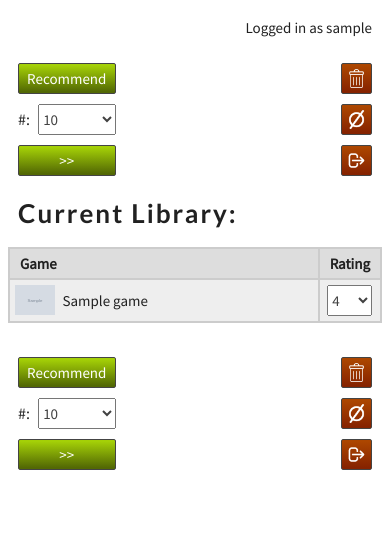
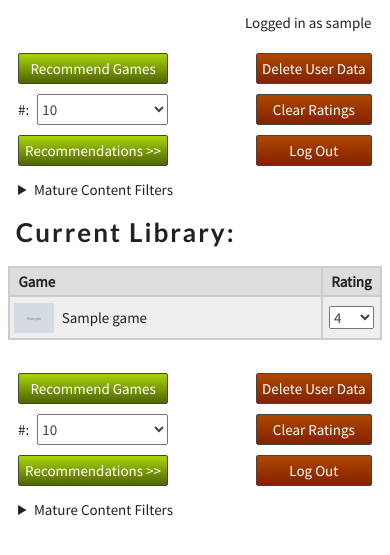
Before and after one commit to SSpectre/custom-steam-recommendations, a Flask app: template templates/owned_games.html in a window 390 px wide. Shown: the top 555 px of the page. Run offline with Flask 3, Linux system fonts and the light colour scheme; the template is opened without the code that fills it: most values are stand-ins (such as "Sample title", 1, 10 or a date in 2020); grey boxes marked "Sample" are stand-in pictures; parts of the project's set-up code (start-up, migrations or seed data) failed here and were passed over.

Commit message:
Altered thin window layouts, replaced px units with em, added Mature Content Filter template

```diff
--- a/static/scripts/owned_games.js
+++ b/static/scripts/owned_games.js
@@ -225,14 +225,14 @@ function switchColumns() {
     let showingLibrary = button.data('showinglibrary');
 
     if (showingLibrary) {
-        button.html("<<");
+        button.html("<< Library");
         button.data('showinglibrary', "")
 
         $('#library-column').css('display', 'none');
         $('#rec-column').css('display', 'inline-block');
     }
     else {
-        button.html(">>");
+        button.html("Recommendations >>");
         button.data('showinglibrary', "true")
 
         $('#library-column').css('display', 'inline-block');
--- a/static/stylesheets/csr-style.css
+++ b/static/stylesheets/csr-style.css
@@ -3,8 +3,8 @@
 }
 
 button img {
-    width: 19px;
-    height: 19px;
+    width: 1.2675em;
+    height: 1.2675em;
     margin: 0;
     display: none;
 }
@@ -23,12 +23,13 @@ button img {
 
 p {
     text-align: right;
-    margin-bottom: 12.5px;
+    margin-bottom: 0.85em;
+    margin-inline: 0.7em;
+    line-height: 1em;
 }
 
-p,
 h1 {
-    margin-inline: 10px;
+    margin-inline: 0.3em;
 }
 
 #csr-buttons {
@@ -46,16 +47,16 @@ h1 {
 
 .align-left,
 .align-right {
-    margin-top: 10px;
+    margin-top: 0.67em;
 }
 
 .align-left {
-    margin-left: 10px;
+    margin-left: 0.67em;
     float: left;
 }
 
 .align-right {
-    margin-right: 10px;
+    margin-right: 0.67em;
     float: right;
 }
 
@@ -74,6 +75,28 @@ button.align-left:hover {
 
 .column-switch-button {
     display: none;
+}
+
+details > * {
+    margin-left: 1em;
+}
+
+details > summary {
+    cursor: pointer;
+    margin-left: 0;
+}
+
+details > p {
+    text-align: left;
+    margin-block: 0.5em;
+}
+
+.checkbox {
+    display: flex;
+}
+
+.checkbox > label {
+    margin: auto 0.5em;
 }
 
 h1 {
@@ -109,11 +132,11 @@ td {
 
 th {
     font-weight: 700;
-    padding: 5px 10px;
+    padding: 0.28em 0.56em;
 }
 
 td {
-    padding: 5px;
+    padding: 0.28em;
     white-space: normal;
     word-break: break-word;
 }
@@ -140,6 +163,7 @@ figcaption {
     margin: auto 0;
 }
 
+body,
 a,
 a:visited {
     color: #212121;
@@ -151,16 +175,16 @@ a:hover {
 
 label {
     color: #212121;
-    margin-right: 5px;
+    margin-right: 0.3333em;
 }
 
 select {
     font-size: 24px;
-    height: 31px;
 }
 
 #csr-buttons select {
     font-size: 15px;
+    height: 2.067em;
 }
 
 @media (max-width: 900px) {
@@ -211,14 +235,6 @@ select {
         clear: both;
     }
 
-    .rec-button {
-        width: 6.5em;
-    }
-
-    #rec-button-span-large {
-        display: none;
-    }
-
     .rec-size-label-small {
         display: inline;
     }
@@ -228,12 +244,19 @@ select {
     }
 
     .rec-number {
-        width: 5.2em;
+        width: 8.7em;
     }
 
     .column-switch-button {
         display: block;
-        width: 6.5em;
+    }
+
+    button.align-left {
+        width: 10em;
+    }
+
+    button.align-right {
+        width: 7.75em;
     }
 
     .column {
@@ -243,15 +266,18 @@ select {
     #rec-column {
         display: none;
     }
+}
+
+@media (max-width:330px) {
+    button.align-right {
+        width: auto;
+    }
 
     .align-right span {
         display: none;
     }
 
     button img {
-        width: 19px;
-        height: 19px;
-        margin: 0;
         display: block;
     }
 }
--- a/static/stylesheets/iml-style.css
+++ b/static/stylesheets/iml-style.css
@@ -272,10 +272,6 @@ img {
 }
 
 @media (max-width:900px) {
-    body {
-        font-size: 16px
-    }
-
     h1 {
         font-size: 26px
     }
@@ -309,15 +305,8 @@ img {
     }
 
     iframe,
-    input,
     textarea {
         width: 100%
-    }
-}
-
-@media (max-width:767px) {
-    body {
-        font-size: 16px
     }
 }
 
--- a/templates/owned_games.html
+++ b/templates/owned_games.html
@@ -14,10 +14,7 @@
 		<p>Logged in as {{user_name}}</p>
 		<div id="csr-buttons">
 			<span id="left-buttons">
-				<button type="button" class="rec-button align-left" onclick="recommendGames({{list_size}})">
-					<span>Recommend</span>
-					<span id="rec-button-span-large"> Games</span>
-				</button>
+				<button type="button" class="rec-button align-left" onclick="recommendGames({{list_size}})">Recommend Games</button>
 				<span id="rec-number-span" class="align-left">
 					<label for="rec-number" class="rec-size-label-large">Recommendations:</label>
 					<label for="rec-number" class="rec-size-label-small">#:</label>
@@ -29,7 +26,7 @@
 					</select>
 				</span>
 				<button type="button" class="column-switch-button align-left" onclick="switchColumns()" data-showinglibrary="true">
-					>>
+					Recommendations >>
 				</button>
 			</span>
 			<span id="right-buttons">
@@ -46,6 +43,33 @@
 					<img id="logout-icon" src="{{url_for('static', filename='images/logout-icon.png')}}" alt="Log Out">
 				</button>
 			</span>
+			<br>
+			<div class="align-left">
+				<details>
+					<summary>Mature Content Filters</summary>
+					<p>Recommend games featuring:</p>
+					<div class="checkbox">
+						<input type="checkbox" id="mature-check" name="mature-check" value="5" checked>
+						<label for="mature-check"> General Mature Content</label>
+					</div>
+					<div class="checkbox">
+						<input type="checkbox" id="violence-check" name="violence-check" value="2" checked>
+						<label for="violence-check"> Frequent Violence or Gore</label>
+					</div>
+					<div class="checkbox">
+						<input type="checkbox" id="sex-check" name="sex-check" value="1" checked>
+						<label for="sex-check"> Some Nudity or Sexual Content</label>
+					</div>
+					<div class="checkbox">
+						<input type="checkbox" id="softcore-check" name="softcore-check" value="4" checked>
+						<label for="softcore-check"> Frequent Nudity or Sexual Content</label>
+					</div>
+					<div class="checkbox">
+						<input type="checkbox" id="hardcore-check" name="hardcore-check" value="3" checked>
+					<label for="hardcore-check"> Adult Only Sexual Content</label>
+					</div>
+				</details>
+			</div>
 		</div>
 		<div class="row">
 			<span id="library-column" class="column">
```
